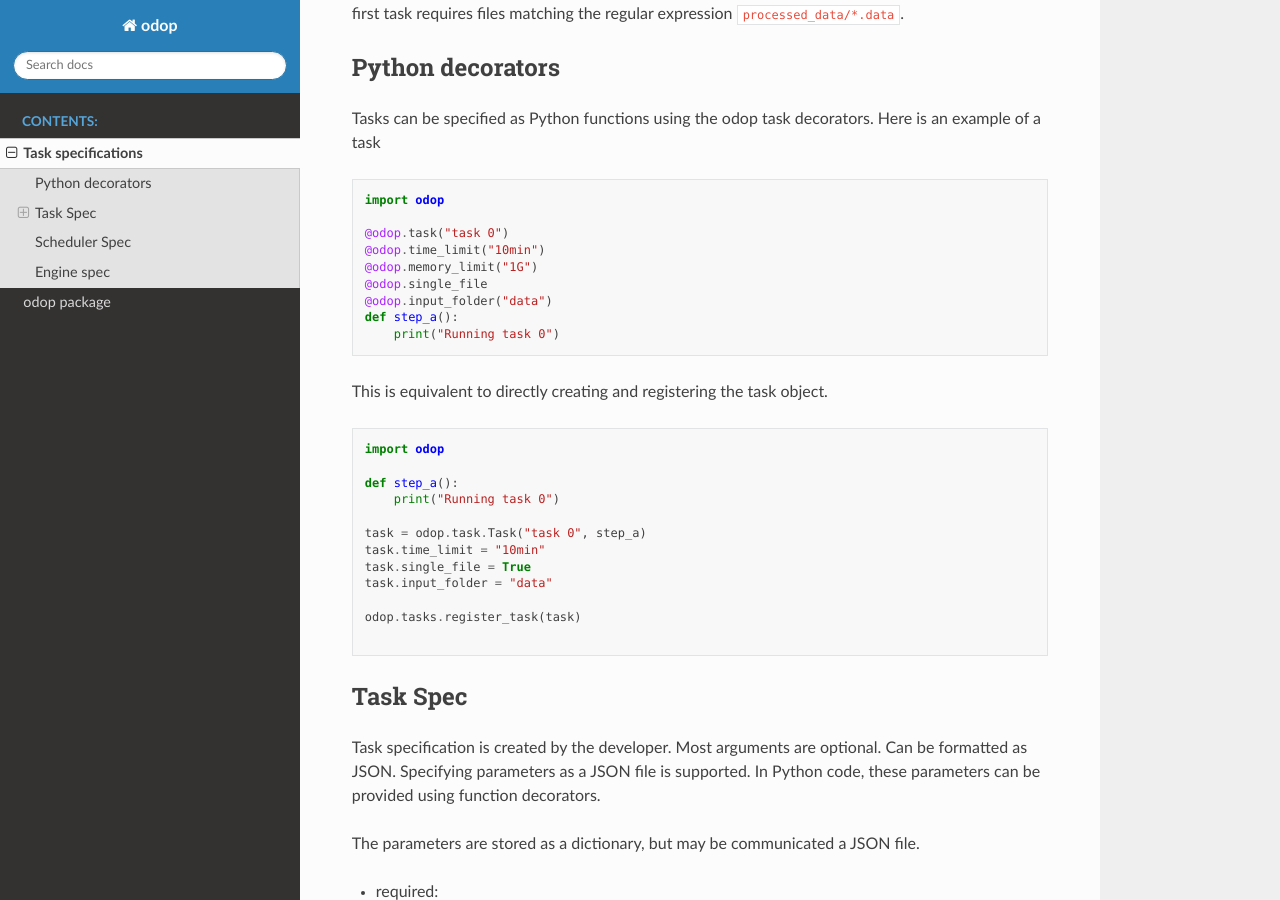
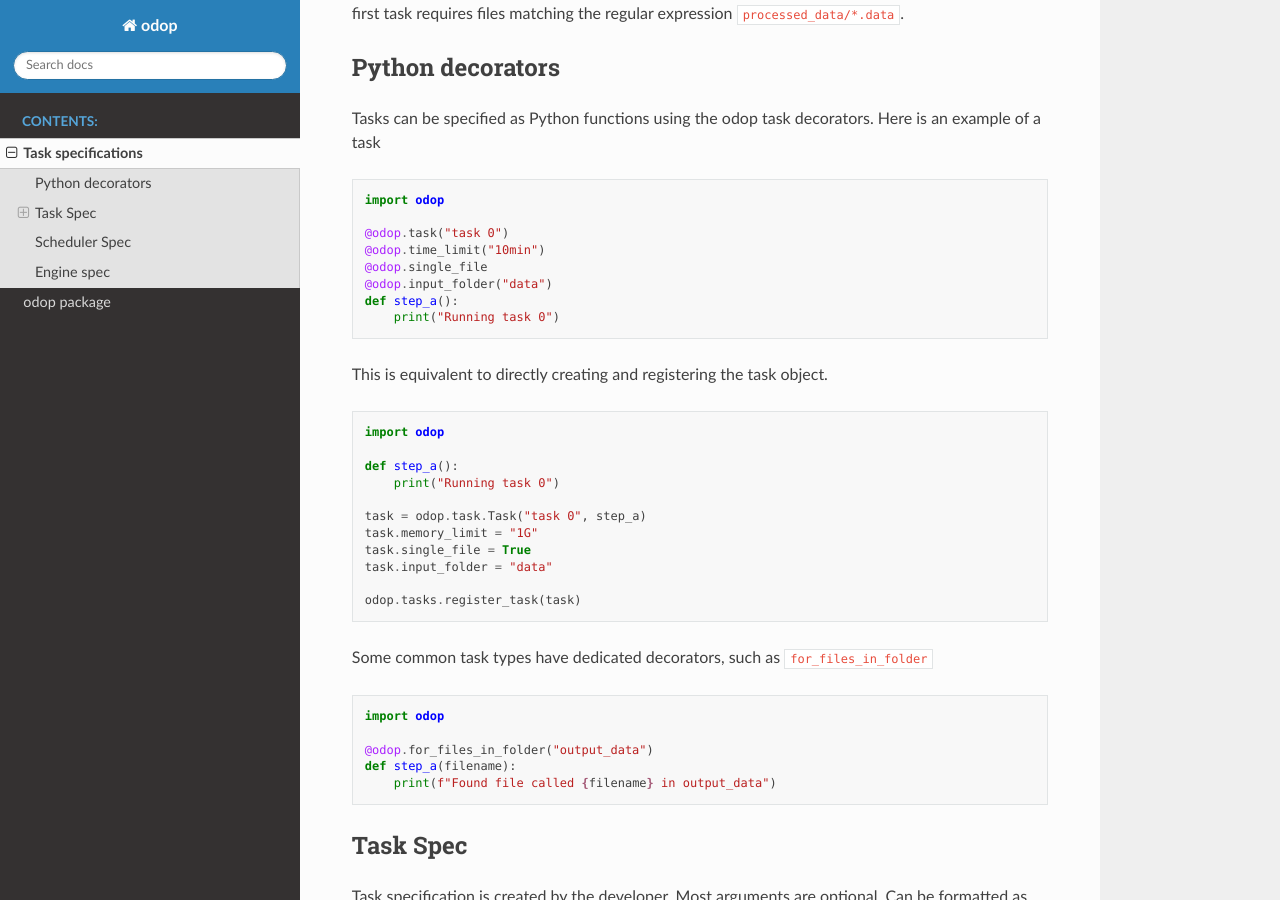
Before and after one commit to rdsea/odop, a Sphinx documentation site: the page built from docs/task-specification.md, in a window 1280 px wide and 900 px high, scrolled down 797 px. Built offline with Sphinx 7.4.7 and the Read the Docs theme 2.0.0, drawn with Linux system fonts in a browser that asks for light colours.

Commit message:
Add an example of a dedicated decorator type

````diff
--- a/docs/task-specification.md
+++ b/docs/task-specification.md
@@ -49,7 +49,6 @@ import odop
 
 @odop.task("task 0")
 @odop.time_limit("10min")
-@odop.memory_limit("1G")
 @odop.single_file
 @odop.input_folder("data")
 def step_a():
@@ -67,13 +66,25 @@ def step_a():
     print("Running task 0")
 
 task = odop.task.Task("task 0", step_a)
-task.time_limit = "10min"
+task.memory_limit = "1G"
 task.single_file = True
 task.input_folder = "data"
 
 odop.tasks.register_task(task)
+```
 
+
+Some common task types have dedicated decorators, such as `for_files_in_folder`
+
+```python
+import odop
+
+@odop.for_files_in_folder("output_data")
+def step_a(filename):
+    print(f"Found file called {filename} in output_data")
 ```
+
+
 
 
 
````
